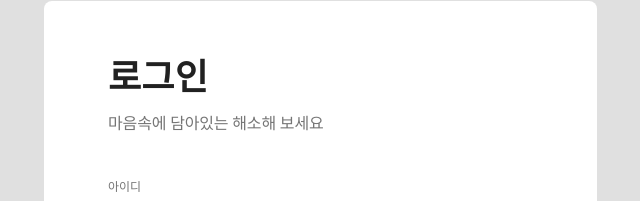
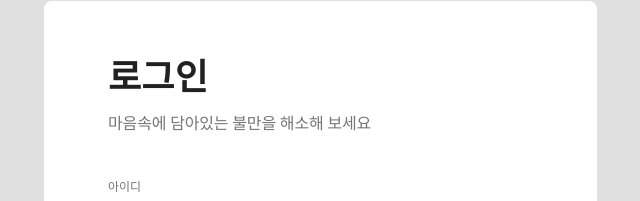
Before and after one commit to Bamdoliro/stupetition, a React (Create React App) app: page /login in a window 1280 px wide. Shown: the part 153-354 px from the top of the page, without its empty margins (468-1108 px from the left). Built offline with nearby package versions, Linux system fonts and the light colour scheme; no server answers.

Commit message:
CHORE :: 스크롤바 숨김

```diff
--- a/src/components/ui/Login/index.tsx
+++ b/src/components/ui/Login/index.tsx
@@ -23,7 +23,7 @@ const Login = () => {
       <S.LoginWrap>
         <S.LoginBox>
           <S.Title>로그인</S.Title>
-          <S.SubTitle>마음속에 담아있는 해소해 보세요</S.SubTitle>
+          <S.SubTitle>마음속에 담아있는 불만을 해소해 보세요</S.SubTitle>
           <S.InputWrap>
             <Input
               desc="아이디"
--- a/src/styles/global.style.ts
+++ b/src/styles/global.style.ts
@@ -3,6 +3,8 @@ import reset from 'styled-reset';
 
 const GlobalStyled = createGlobalStyle`
     ${reset};
+    body{-ms-overflow-style:none; }
+    body::-webkit-scrollbar { display:none; }
     * {
       line-height: 135%;
       letter-spacing: -1%;
```
